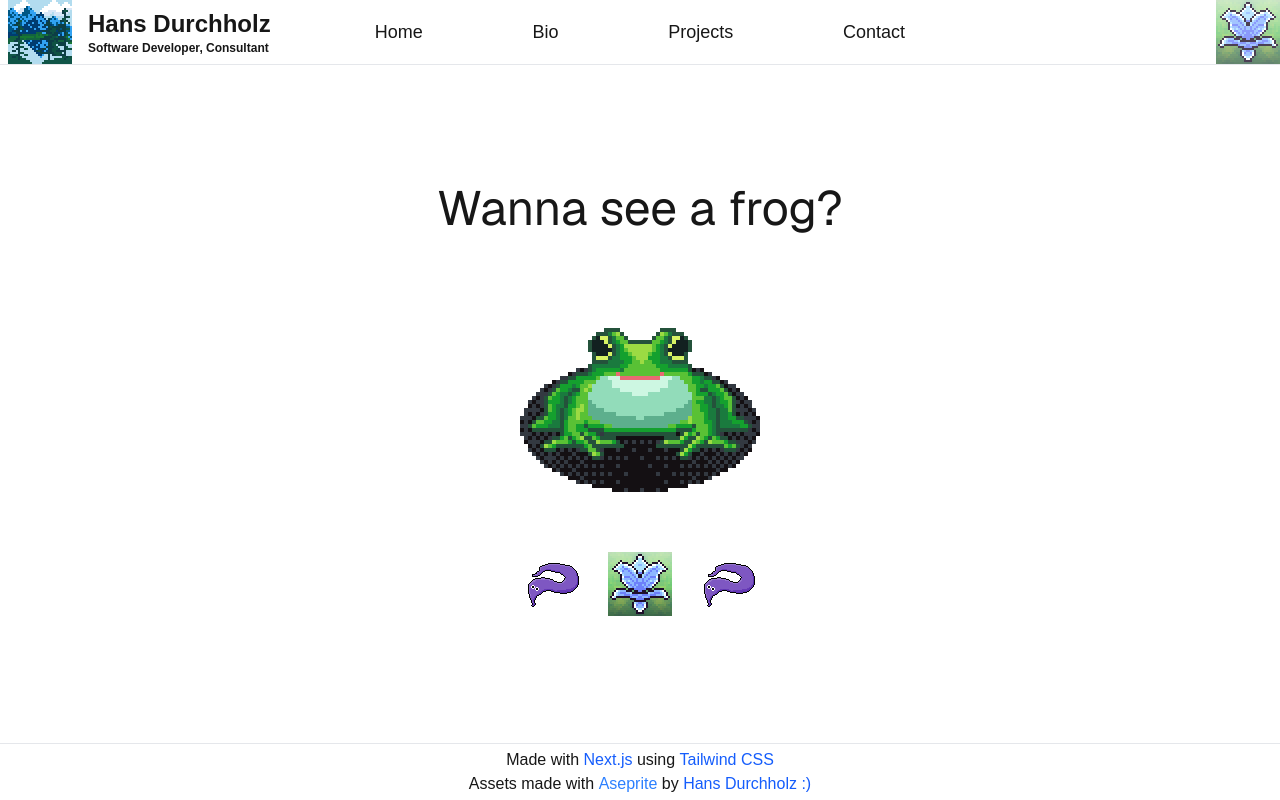
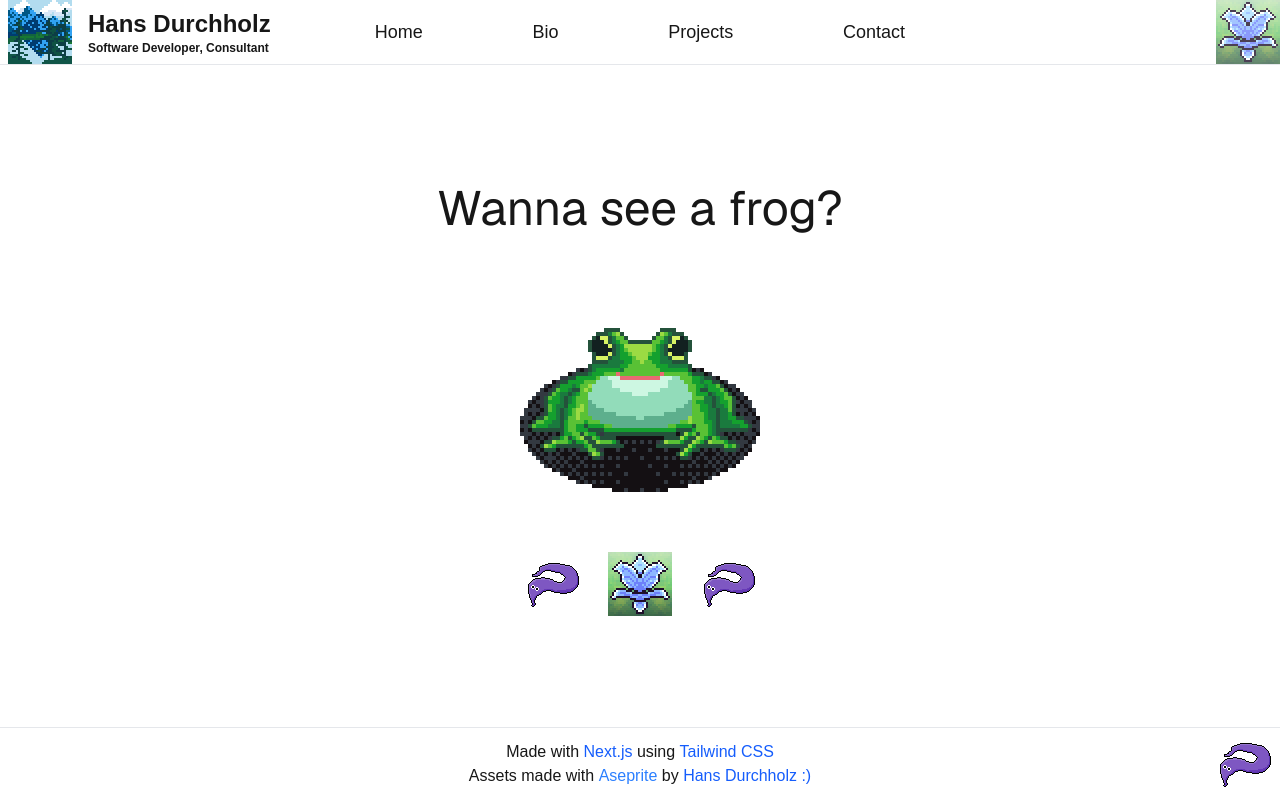
Before and after one commit to hansied67/hansied67.github.io, a Next.js app: page / in a window 1280 px wide. Built offline with nearby package versions, Linux system fonts and the light colour scheme.

Commit message:
Footer Tailwind changes

```diff
--- a/src/app/components/SiteFooter/SiteFooter.tsx
+++ b/src/app/components/SiteFooter/SiteFooter.tsx
@@ -1,12 +1,16 @@
 'use client';
 
+import Image from "next/image";
 import Link from "next/link";
 
 
 export default function SiteFooter() {
     return(
         <footer className="fixed w-full bottom-0 border-t border-gray-200 dark:border-gray-600 items-center justify-center p-1">
-          <div className="text-center">Made with&nbsp;
+          <div className="max-w-screen-xl flex items-center justify-between mx-auto">
+            <div className="flex flex-1" />
+            <div className="flex flex-2 justify-center">
+              <div className="text-center justify-items-center">Made with&nbsp;
                   <Link
                   className="text-blue-600 hover:text-gray-400 visited:text-purple-600"
                   href="https://nextjs.org/"
@@ -38,6 +42,17 @@ export default function SiteFooter() {
                       Hans Durchholz :)
                   </Link>
               </div>
+            </div>
+            <div className="flex flex-1 justify-end">
+                <Image
+                aria-hidden
+                src="/worm_foreground.png"
+                alt="Worm 3"
+                width={64}
+                height={64}
+                />
+            </div>
+          </div>
         </footer>
     )
 }
```
Lines whose indentation alone changed are shown as unchanged.
